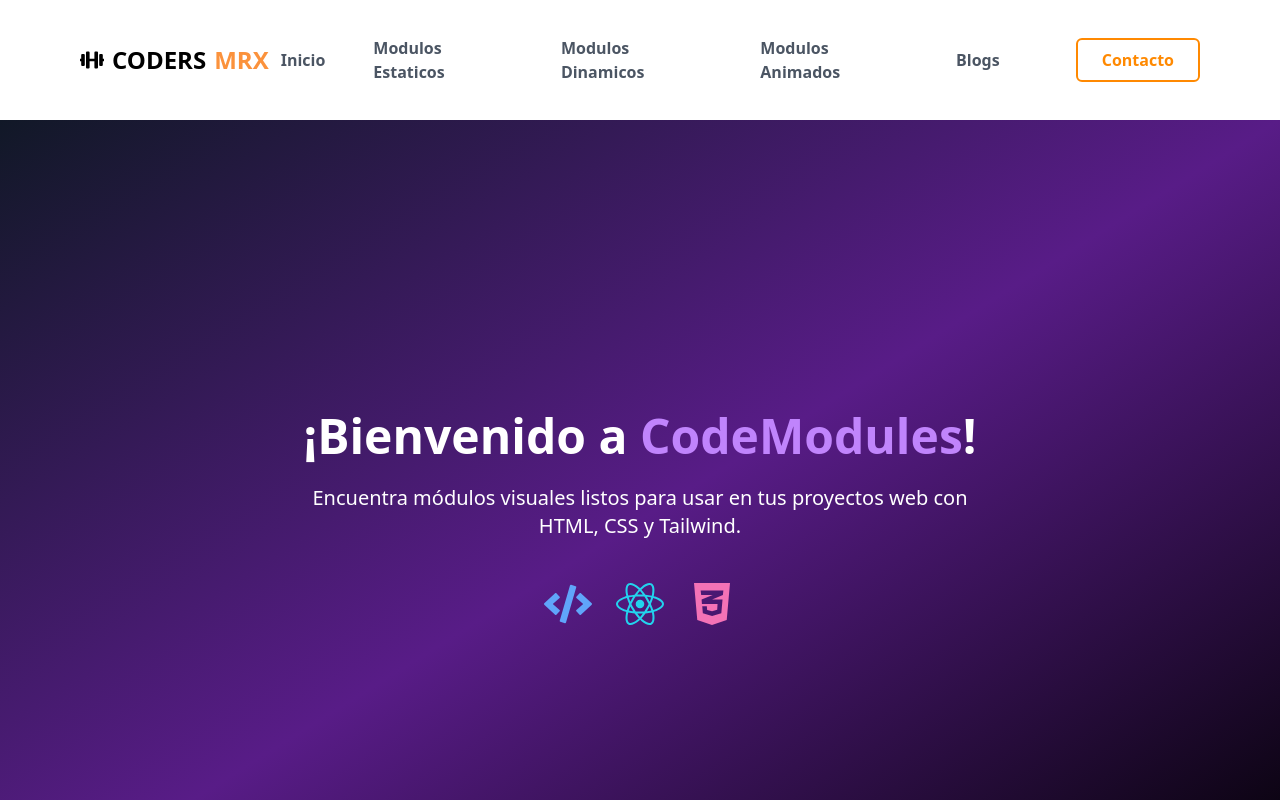
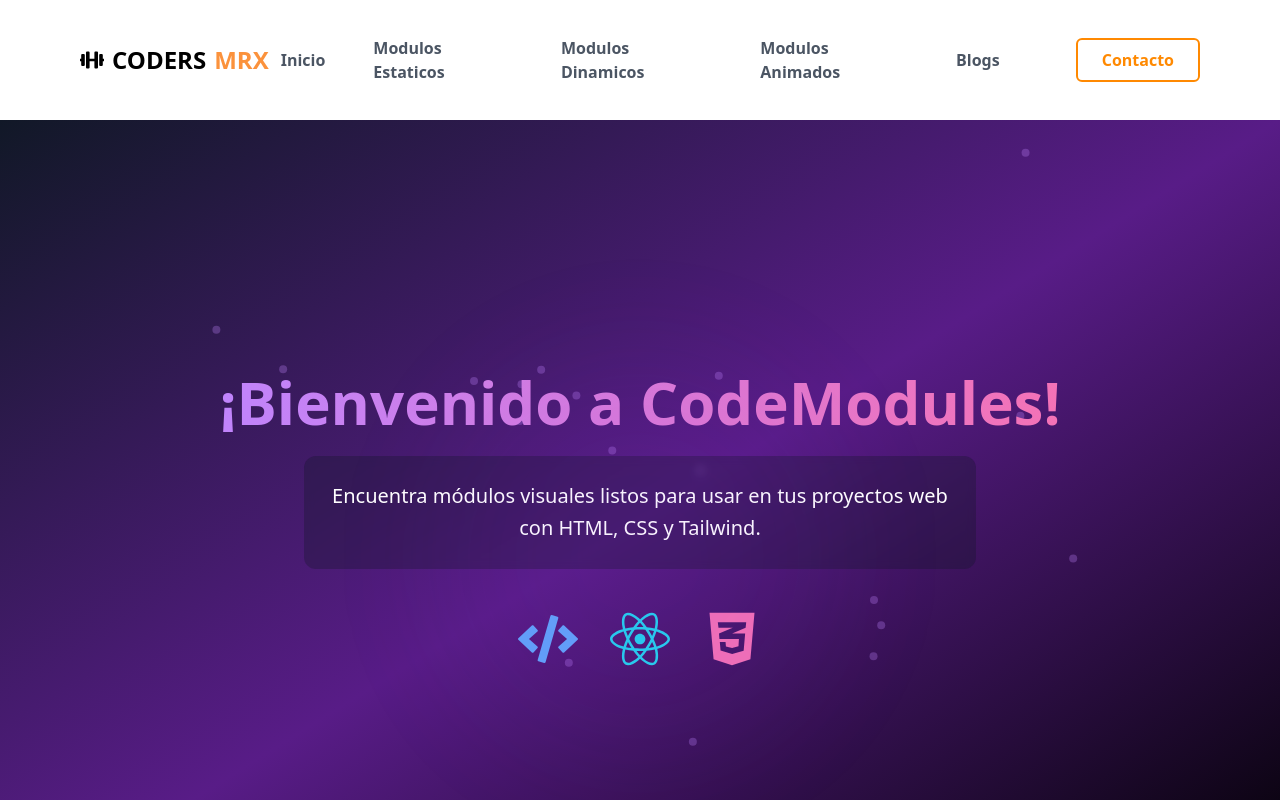
Before and after one commit to MarxAlonso/modelos-mrx, a React (Vite) app: page / in a window 1280 px wide. Shown: the top 800 px of the page. Built offline with nearby package versions, Linux system fonts and the light colour scheme; a web font is replaced by a local one.

Commit message:
mejora de diseño y animacion en banner

```diff
--- a/src/common/Home/Home.tsx
+++ b/src/common/Home/Home.tsx
@@ -1,36 +1,111 @@
 import { motion } from "framer-motion";
 import { FaCode, FaReact, FaCss3Alt } from "react-icons/fa";
 import { FaLightbulb, FaTools, FaLaptopCode } from "react-icons/fa";
+
 export const Home = () => {
   return (
-    <div className="flex flex-col items-center justify-center min-h-screen bg-gradient-to-br from-gray-900 via-purple-900 to-black text-white px-4">
+    <div className="relative flex flex-col items-center justify-center min-h-screen bg-gradient-to-br from-gray-900 via-purple-900 to-black text-white px-4 overflow-hidden">
+      {/* Partículas de fondo animadas */}
+      <div className="absolute inset-0">
+        {[...Array(20)].map((_, i) => (
+          <motion.div
+            key={i}
+            className="absolute w-2 h-2 bg-purple-400/30 rounded-full"
+            initial={{
+              x: Math.random() * window.innerWidth,
+              y: Math.random() * window.innerHeight,
+            }}
+            animate={{
+              x: Math.random() * window.innerWidth,
+              y: Math.random() * window.innerHeight,
+            }}
+            transition={{
+              duration: Math.random() * 10 + 5,
+              repeat: Infinity,
+              ease: "linear",
+            }}
+          />
+        ))}
+      </div>
+
+      {/* Contenido principal con efectos mejorados */}
+      <motion.div
+        className="relative z-10 flex flex-col items-center"
+        initial={{ opacity: 0 }}
+        animate={{ opacity: 1 }}
+        transition={{ duration: 1 }}
+      >
         <motion.h1
           initial={{ opacity: 0, y: -50 }}
           animate={{ opacity: 1, y: 0 }}
           transition={{ duration: 1 }}
-        className="text-5xl font-extrabold text-center mb-6"
+          className="text-6xl font-extrabold text-center mb-6 bg-clip-text text-transparent bg-gradient-to-r from-purple-400 to-pink-400"
         >
-        ¡Bienvenido a <span className="text-purple-400">CodeModules</span>!
+          ¡Bienvenido a{" "}
+          <motion.span
+            className="inline-block"
+            whileHover={{
+              scale: 1.1,
+              textShadow: "0 0 8px rgb(168, 85, 247, 0.5)",
+            }}
+          >
+            CodeModules
+          </motion.span>
+          !
         </motion.h1>
 
         <motion.p
           initial={{ opacity: 0 }}
           animate={{ opacity: 1 }}
           transition={{ delay: 0.5, duration: 1 }}
-        className="text-xl text-center mb-10 max-w-2xl"
+          className="text-xl text-center mb-10 max-w-2xl leading-relaxed backdrop-blur-sm bg-gray-900/30 p-6 rounded-xl"
         >
           Encuentra módulos visuales listos para usar en tus proyectos web con HTML, CSS y Tailwind.
         </motion.p>
 
         <motion.div
-        className="flex gap-6 text-5xl"
+          className="flex gap-8 text-6xl"
           initial={{ opacity: 0 }}
           animate={{ opacity: 1 }}
           transition={{ delay: 1, duration: 1 }}
         >
-        <FaCode className="text-blue-400 hover:scale-110 transition-transform" />
-        <FaReact className="text-cyan-400 hover:scale-110 transition-transform" />
-        <FaCss3Alt className="text-pink-400 hover:scale-110 transition-transform" />
+          {[
+            { Icon: FaCode, color: "text-blue-400" },
+            { Icon: FaReact, color: "text-cyan-400" },
+            { Icon: FaCss3Alt, color: "text-pink-400" },
+          ].map((item, index) => (
+            <motion.div
+              key={index}
+              whileHover={{
+                scale: 1.2,
+                rotate: 360,
+                filter: "drop-shadow(0 0 0.5rem currentColor)",
+              }}
+              transition={{
+                type: "spring",
+                stiffness: 300,
+                damping: 15,
+              }}
+              className={`${item.color} cursor-pointer`}
+            >
+              <item.Icon />
+            </motion.div>
+          ))}
+        </motion.div>
+
+        {/* Efecto de resplandor en el fondo */}
+        <motion.div
+          className="absolute -bottom-20 w-96 h-96 bg-purple-600/20 rounded-full filter blur-3xl"
+          animate={{
+            scale: [1, 1.2, 1],
+            opacity: [0.3, 0.5, 0.3],
+          }}
+          transition={{
+            duration: 5,
+            repeat: Infinity,
+            ease: "easeInOut",
+          }}
+        />
       </motion.div>
     </div>
   );
```
Lines whose indentation alone changed are shown as unchanged.
